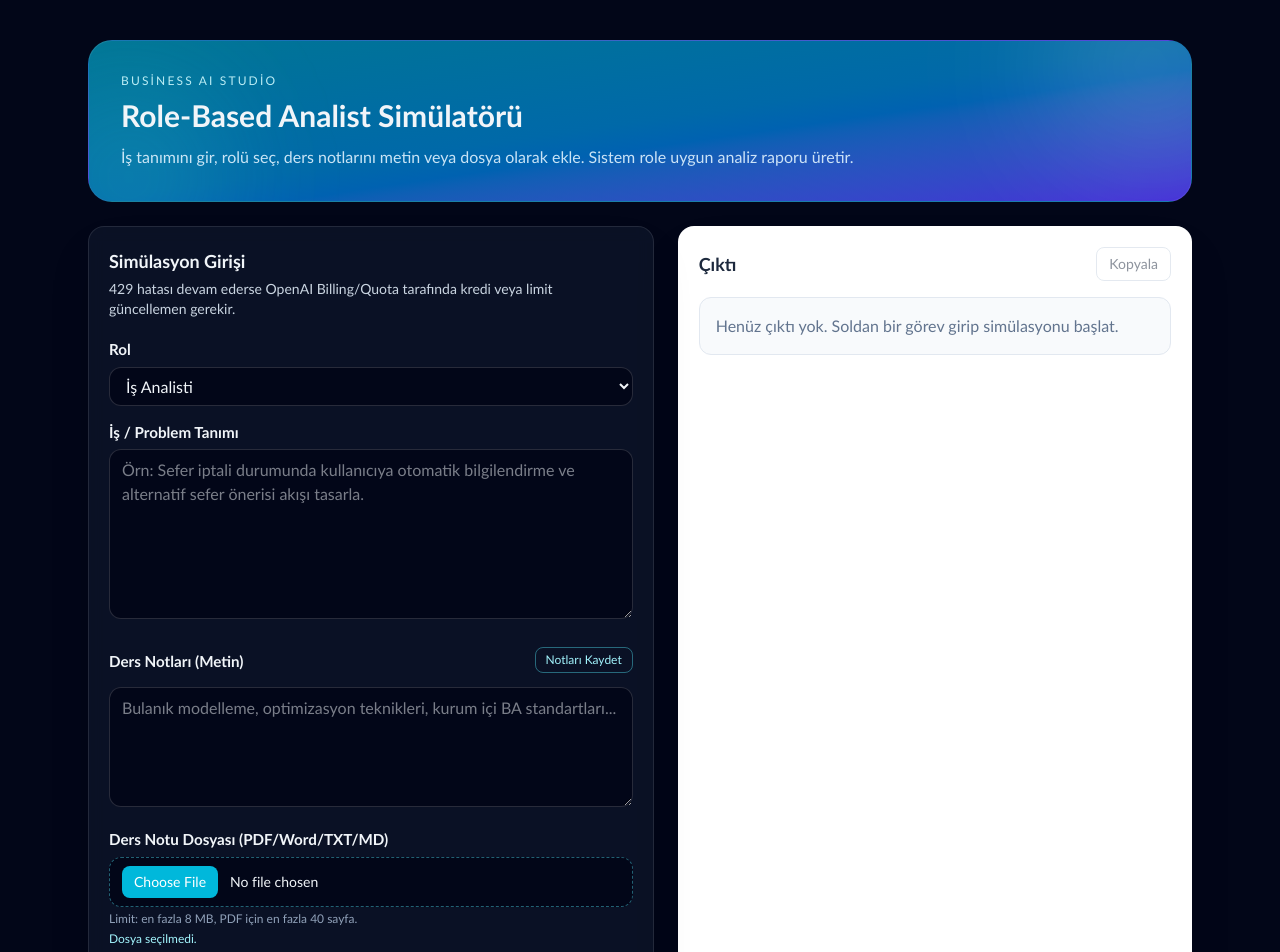
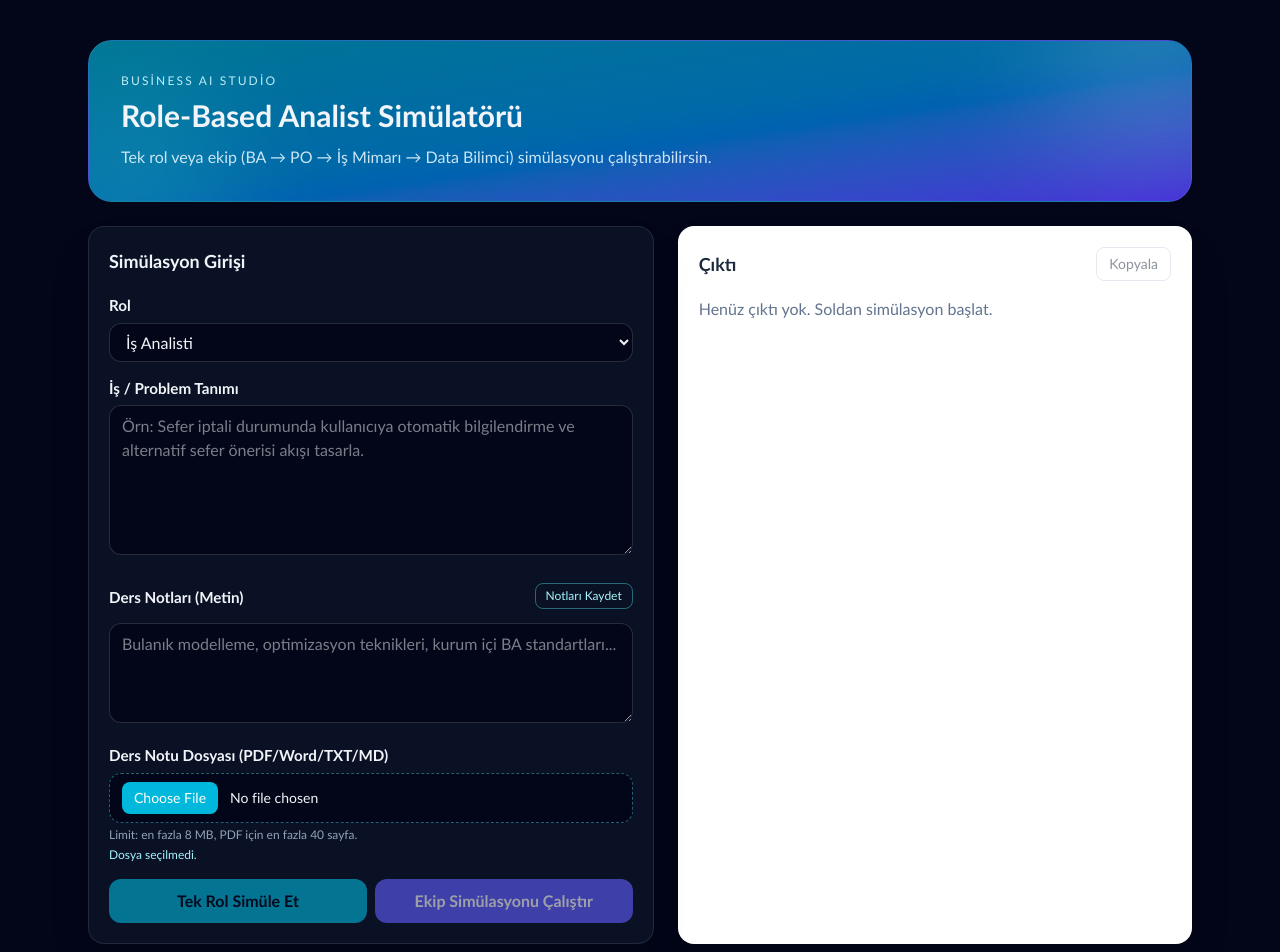
Before and after one commit to nebiseker-source/role-simulator, a Next.js app: page / in a window 1280 px wide. Shown: the top 952 px of the page. Built offline with nearby package versions, Linux system fonts and the light colour scheme.

Commit message:
feat: add team simulation UI with step-by-step output panel

```diff
--- a/src/app/page.tsx
+++ b/src/app/page.tsx
@@ -16,6 +16,18 @@ type NotesHistoryItem = {
   createdAt: string;
 };
 
+type TeamStep = {
+  role: RoleKey;
+  output: string;
+  fallbackUsed: boolean;
+};
+
+type TeamResult = {
+  steps: TeamStep[];
+  finalSynthesis: string;
+  fallbackUsed: boolean;
+};
+
 export default function Home() {
   const roles = useMemo(() => Object.keys(ROLE_LABELS) as RoleKey[], []);
   const [role, setRole] = useState<RoleKey>("business_analyst");
@@ -27,7 +39,10 @@ export default function Home() {
   const [fileLoading, setFileLoading] = useState(false);
   const [fileError, setFileError] = useState("");
   const [loading, setLoading] = useState(false);
-  const [output, setOutput] = useState("");
+  const [activeResult, setActiveResult] = useState<"single" | "team" | "">("");
+  const [singleOutput, setSingleOutput] = useState("");
+  const [singleFallback, setSingleFallback] = useState(false);
+  const [teamOutput, setTeamOutput] = useState<TeamResult | null>(null);
   const [history, setHistory] = useState<NotesHistoryItem[]>([]);
 
   useEffect(() => {
@@ -53,8 +68,7 @@ export default function Home() {
       notes,
       createdAt: new Date().toLocaleString("tr-TR")
     };
-    const next = [item, ...history].slice(0, MAX_HISTORY);
-    persistHistory(next);
+    persistHistory([item, ...history].slice(0, MAX_HISTORY));
   }
 
   function loadHistoryItem(id: string) {
@@ -71,17 +85,13 @@ export default function Home() {
     setFileNotes("");
     setFileInfo("");
     setFileError("");
-
     if (!file) return;
 
     setFileLoading(true);
     try {
       const form = new FormData();
       form.append("notesFile", file);
-      const r = await fetch("/api/extract-notes", {
-        method: "POST",
-        body: form
-      });
+      const r = await fetch("/api/extract-notes", { method: "POST", body: form });
       const data = await r.json();
       if (!r.ok) throw new Error(data?.error ?? "Dosya işlenemedi");
 
@@ -90,30 +100,55 @@ export default function Home() {
         `${data.fileName} • ${(Number(data.fileSize) / 1024 / 1024).toFixed(2)} MB${data.pageCount ? ` • ${data.pageCount} sayfa` : ""}${data.clipped ? " • metin kısaltıldı" : ""}`
       );
     } catch (err: unknown) {
-      const message = err instanceof Error ? err.message : "Bilinmeyen hata";
-      setFileError(message);
+      setFileError(err instanceof Error ? err.message : "Bilinmeyen hata");
     } finally {
       setFileLoading(false);
     }
   }
 
-  async function simulate() {
+  async function runSingleSimulation() {
     setLoading(true);
-    setOutput("");
-
+    setActiveResult("single");
+    setSingleOutput("");
+    setSingleFallback(false);
     try {
       const r = await fetch("/api/simulate", {
         method: "POST",
         headers: { "Content-Type": "application/json" },
         body: JSON.stringify({ role, task, notes, fileNotes })
       });
-
       const data = await r.json();
       if (!r.ok) throw new Error(data?.error ?? "API hatası");
-      setOutput(data.output);
+      setSingleOutput(String(data.output ?? ""));
+      setSingleFallback(Boolean(data.fallback));
     } catch (err: unknown) {
       const message = err instanceof Error ? err.message : "Bilinmeyen hata";
-      setOutput(`**Hata:** ${message}`);
+      setSingleOutput(`**Hata:** ${message}`);
+    } finally {
+      setLoading(false);
+    }
+  }
+
+  async function runTeamSimulation() {
+    setLoading(true);
+    setActiveResult("team");
+    setTeamOutput(null);
+    try {
+      const r = await fetch("/api/simulate-team", {
+        method: "POST",
+        headers: { "Content-Type": "application/json" },
+        body: JSON.stringify({ task, notes: [notes, fileNotes].filter(Boolean).join("\n\n") })
+      });
+      const data = await r.json();
+      if (!r.ok) throw new Error(data?.error ?? "API hatası");
+      setTeamOutput(data as TeamResult);
+    } catch (err: unknown) {
+      const message = err instanceof Error ? err.message : "Bilinmeyen hata";
+      setTeamOutput({
+        steps: [],
+        finalSynthesis: `**Hata:** ${message}`,
+        fallbackUsed: false
+      });
     } finally {
       setLoading(false);
     }
@@ -126,15 +161,10 @@ export default function Home() {
           <div className="absolute -right-16 -top-20 h-52 w-52 rounded-full bg-white/15 blur-3xl" />
           <div className="absolute -left-12 -bottom-16 h-44 w-44 rounded-full bg-teal-300/20 blur-3xl" />
           <div className="relative">
-            <p className="text-xs uppercase tracking-[0.18em] text-cyan-100/90">
-              Business AI Studio
-            </p>
-            <h1 className="mt-2 text-2xl font-semibold md:text-3xl">
-              Role-Based Analist Simülatörü
-            </h1>
+            <p className="text-xs uppercase tracking-[0.18em] text-cyan-100/90">Business AI Studio</p>
+            <h1 className="mt-2 text-2xl font-semibold md:text-3xl">Role-Based Analist Simülatörü</h1>
             <p className="mt-3 max-w-3xl text-sm text-sky-100/90 md:text-base">
-              İş tanımını gir, rolü seç, ders notlarını metin veya dosya olarak
-              ekle. Sistem role uygun analiz raporu üretir.
+              Tek rol veya ekip (BA → PO → İş Mimarı → Data Bilimci) simülasyonu çalıştırabilirsin.
             </p>
           </div>
         </section>
@@ -142,11 +172,6 @@ export default function Home() {
         <section className="mt-6 grid gap-6 lg:grid-cols-[1.1fr_1fr]">
           <article className="rounded-2xl border border-white/10 bg-slate-900/70 p-5 shadow-2xl shadow-black/20 backdrop-blur">
             <h2 className="text-lg font-semibold">Simülasyon Girişi</h2>
-            <p className="mt-1 text-sm text-slate-300">
-              429 hatası devam ederse OpenAI Billing/Quota tarafında kredi veya
-              limit güncellemen gerekir.
-            </p>
-
             <div className="mt-5 space-y-4">
               <div>
                 <label className="mb-2 block text-sm font-medium">Rol</label>
@@ -164,11 +189,9 @@ export default function Home() {
               </div>
 
               <div>
-                <label className="mb-2 block text-sm font-medium">
-                  İş / Problem Tanımı
-                </label>
+                <label className="mb-2 block text-sm font-medium">İş / Problem Tanımı</label>
                 <textarea
-                  className="min-h-[170px] w-full rounded-xl border border-white/15 bg-slate-950 px-3 py-2 outline-none ring-cyan-400 transition focus:ring-2"
+                  className="min-h-[150px] w-full rounded-xl border border-white/15 bg-slate-950 px-3 py-2 outline-none ring-cyan-400 transition focus:ring-2"
                   value={task}
                   onChange={(e) => setTask(e.target.value)}
                   placeholder="Örn: Sefer iptali durumunda kullanıcıya otomatik bilgilendirme ve alternatif sefer önerisi akışı tasarla."
@@ -177,9 +200,7 @@ export default function Home() {
 
               <div>
                 <div className="mb-2 flex items-center justify-between">
-                  <label className="block text-sm font-medium">
-                    Ders Notları (Metin)
-                  </label>
+                  <label className="block text-sm font-medium">Ders Notları (Metin)</label>
                   <button
                     type="button"
                     onClick={saveCurrentNotes}
@@ -189,7 +210,7 @@ export default function Home() {
                   </button>
                 </div>
                 <textarea
-                  className="min-h-[120px] w-full rounded-xl border border-white/15 bg-slate-950 px-3 py-2 outline-none ring-cyan-400 transition focus:ring-2"
+                  className="min-h-[100px] w-full rounded-xl border border-white/15 bg-slate-950 px-3 py-2 outline-none ring-cyan-400 transition focus:ring-2"
                   value={notes}
                   onChange={(e) => setNotes(e.target.value)}
                   placeholder="Bulanık modelleme, optimizasyon teknikleri, kurum içi BA standartları..."
@@ -197,57 +218,36 @@ export default function Home() {
               </div>
 
               <div>
-                <label className="mb-2 block text-sm font-medium">
-                  Ders Notu Dosyası (PDF/Word/TXT/MD)
-                </label>
+                <label className="mb-2 block text-sm font-medium">Ders Notu Dosyası (PDF/Word/TXT/MD)</label>
                 <input
                   type="file"
                   accept={ACCEPTED_TYPES}
                   onChange={(e) => handleNotesFile(e.target.files?.[0] ?? null)}
                   className="block w-full cursor-pointer rounded-xl border border-dashed border-cyan-300/40 bg-slate-950 px-3 py-2 text-sm file:mr-3 file:rounded-lg file:border-0 file:bg-cyan-500 file:px-3 file:py-1.5 file:text-white hover:border-cyan-300/70"
                 />
-                <p className="mt-1 text-xs text-slate-400">
-                  Limit: en fazla 8 MB, PDF için en fazla 40 sayfa.
+                <p className="mt-1 text-xs text-slate-400">Limit: en fazla 8 MB, PDF için en fazla 40 sayfa.</p>
+                <p className="mt-1 text-xs text-cyan-200">
+                  {fileLoading ? "Dosya işleniyor..." : fileInfo || (notesFile ? notesFile.name : "Dosya seçilmedi.")}
                 </p>
-                <p className="mt-1 text-xs text-cyan-200">
-                  {fileLoading
-                    ? "Dosya işleniyor..."
-                    : fileInfo || (notesFile ? notesFile.name : "Dosya seçilmedi.")}
-                </p>
-                {fileError ? (
-                  <p className="mt-1 text-xs text-rose-300">{fileError}</p>
-                ) : null}
+                {fileError ? <p className="mt-1 text-xs text-rose-300">{fileError}</p> : null}
               </div>
 
               {fileNotes ? (
                 <div className="rounded-xl border border-white/10 bg-slate-950/70 p-3">
-                  <div className="mb-1 text-xs uppercase tracking-wider text-slate-400">
-                    Dosyadan Çıkan Not Önizleme
-                  </div>
-                  <pre className="max-h-44 overflow-auto whitespace-pre-wrap text-xs text-slate-200">
-                    {fileNotes}
-                  </pre>
+                  <div className="mb-1 text-xs uppercase tracking-wider text-slate-400">Dosyadan Çıkan Not Önizleme</div>
+                  <pre className="max-h-36 overflow-auto whitespace-pre-wrap text-xs text-slate-200">{fileNotes}</pre>
                 </div>
               ) : null}
 
               {history.length ? (
                 <div className="rounded-xl border border-white/10 bg-slate-950/70 p-3">
-                  <div className="mb-2 text-xs uppercase tracking-wider text-slate-400">
-                    Not Geçmişi
-                  </div>
+                  <div className="mb-2 text-xs uppercase tracking-wider text-slate-400">Not Geçmişi</div>
                   <div className="space-y-2">
                     {history.map((item) => (
-                      <div
-                        key={item.id}
-                        className="flex items-start justify-between gap-2 rounded-lg border border-white/10 p-2"
-                      >
+                      <div key={item.id} className="flex items-start justify-between gap-2 rounded-lg border border-white/10 p-2">
                         <div className="min-w-0">
-                          <p className="truncate text-xs font-semibold text-cyan-200">
-                            {item.title}
-                          </p>
-                          <p className="text-[11px] text-slate-400">
-                            {item.createdAt}
-                          </p>
+                          <p className="truncate text-xs font-semibold text-cyan-200">{item.title}</p>
+                          <p className="text-[11px] text-slate-400">{item.createdAt}</p>
                         </div>
                         <div className="flex gap-1">
                           <button
@@ -271,13 +271,22 @@ export default function Home() {
                 </div>
               ) : null}
 
+              <div className="grid grid-cols-1 gap-2 md:grid-cols-2">
                 <button
-                onClick={simulate}
+                  onClick={runSingleSimulation}
                   disabled={loading || !task.trim()}
-                className="w-full rounded-xl bg-cyan-500 px-4 py-2.5 font-semibold text-slate-950 transition hover:bg-cyan-400 disabled:cursor-not-allowed disabled:opacity-60"
+                  className="rounded-xl bg-cyan-500 px-4 py-2.5 font-semibold text-slate-950 transition hover:bg-cyan-400 disabled:cursor-not-allowed disabled:opacity-60"
                 >
-                {loading ? "Simülasyon hazırlanıyor..." : "Simüle Et"}
+                  {loading && activeResult === "single" ? "Çalışıyor..." : "Tek Rol Simüle Et"}
                 </button>
+                <button
+                  onClick={runTeamSimulation}
+                  disabled={loading || !task.trim()}
+                  className="rounded-xl bg-indigo-500 px-4 py-2.5 font-semibold text-white transition hover:bg-indigo-400 disabled:cursor-not-allowed disabled:opacity-60"
+                >
+                  {loading && activeResult === "team" ? "Çalışıyor..." : "Ekip Simülasyonu Çalıştır"}
+                </button>
+              </div>
             </div>
           </article>
 
@@ -285,23 +294,59 @@ export default function Home() {
             <div className="mb-4 flex items-center justify-between">
               <h2 className="text-lg font-semibold">Çıktı</h2>
               <button
-                onClick={() => navigator.clipboard.writeText(output || "")}
-                disabled={!output}
+                onClick={() =>
+                  navigator.clipboard.writeText(
+                    activeResult === "team" ? teamOutput?.finalSynthesis ?? "" : singleOutput
+                  )
+                }
+                disabled={activeResult === "team" ? !teamOutput?.finalSynthesis : !singleOutput}
                 className="rounded-lg border border-slate-300 px-3 py-1.5 text-sm hover:bg-slate-100 disabled:opacity-50"
               >
                 Kopyala
               </button>
             </div>
 
+            {activeResult === "single" ? (
               <div className="max-h-[70vh] overflow-auto rounded-xl border border-slate-200 bg-slate-50 p-4 prose prose-slate max-w-none">
-              {output ? (
-                <ReactMarkdown remarkPlugins={[remarkGfm]}>{output}</ReactMarkdown>
+                {singleFallback ? (
+                  <p className="rounded-md bg-amber-100 px-3 py-2 text-sm text-amber-900">
+                    Quota nedeniyle fallback modu kullanıldı.
+                  </p>
+                ) : null}
+                {singleOutput ? (
+                  <ReactMarkdown remarkPlugins={[remarkGfm]}>{singleOutput}</ReactMarkdown>
                 ) : (
-                <p className="text-slate-500">
-                  Henüz çıktı yok. Soldan bir görev girip simülasyonu başlat.
-                </p>
+                  <p className="text-slate-500">Henüz tek rol çıktısı yok.</p>
                 )}
               </div>
+            ) : null}
+
+            {activeResult === "team" ? (
+              <div className="space-y-3 max-h-[70vh] overflow-auto">
+                <div className="rounded-xl border border-slate-200 bg-slate-50 p-4 prose prose-slate max-w-none">
+                  {teamOutput?.fallbackUsed ? (
+                    <p className="rounded-md bg-amber-100 px-3 py-2 text-sm text-amber-900">
+                      Ekip simülasyonunda bazı adımlarda fallback modu kullanıldı.
+                    </p>
+                  ) : null}
+                  <ReactMarkdown remarkPlugins={[remarkGfm]}>
+                    {teamOutput?.finalSynthesis ?? "Henüz ekip çıktısı yok."}
+                  </ReactMarkdown>
+                </div>
+                {teamOutput?.steps.map((step) => (
+                  <details key={step.role} className="rounded-xl border border-slate-200 bg-white p-3">
+                    <summary className="cursor-pointer font-semibold">
+                      {ROLE_LABELS[step.role]} {step.fallbackUsed ? "(fallback)" : ""}
+                    </summary>
+                    <div className="mt-3 prose prose-slate max-w-none">
+                      <ReactMarkdown remarkPlugins={[remarkGfm]}>{step.output}</ReactMarkdown>
+                    </div>
+                  </details>
+                ))}
+              </div>
+            ) : null}
+
+            {!activeResult ? <p className="text-slate-500">Henüz çıktı yok. Soldan simülasyon başlat.</p> : null}
           </article>
         </section>
       </div>
```
Lines whose indentation alone changed are shown as unchanged.
